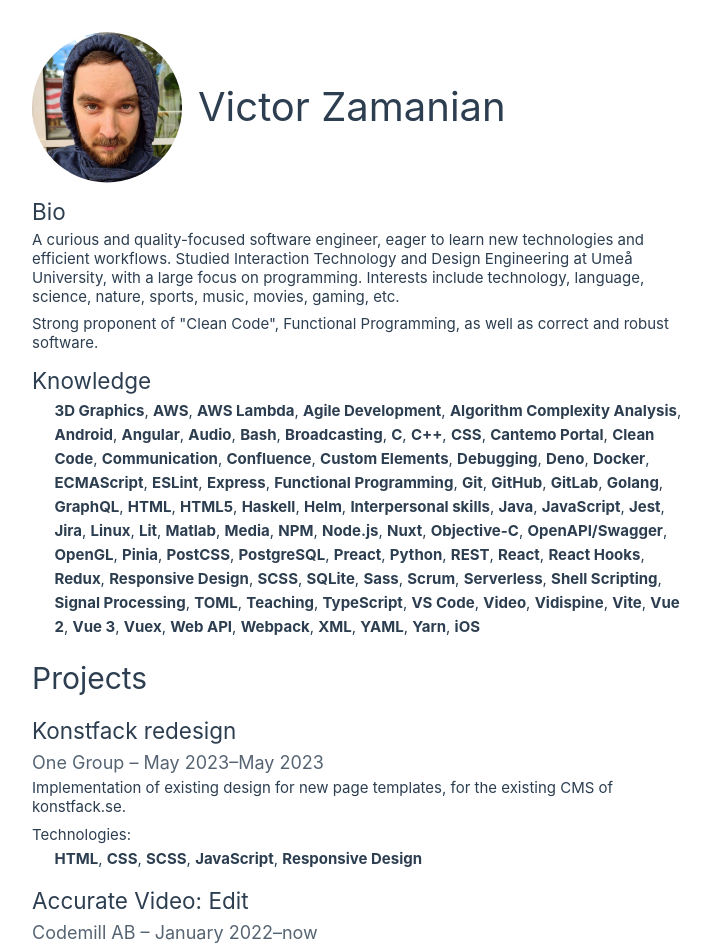
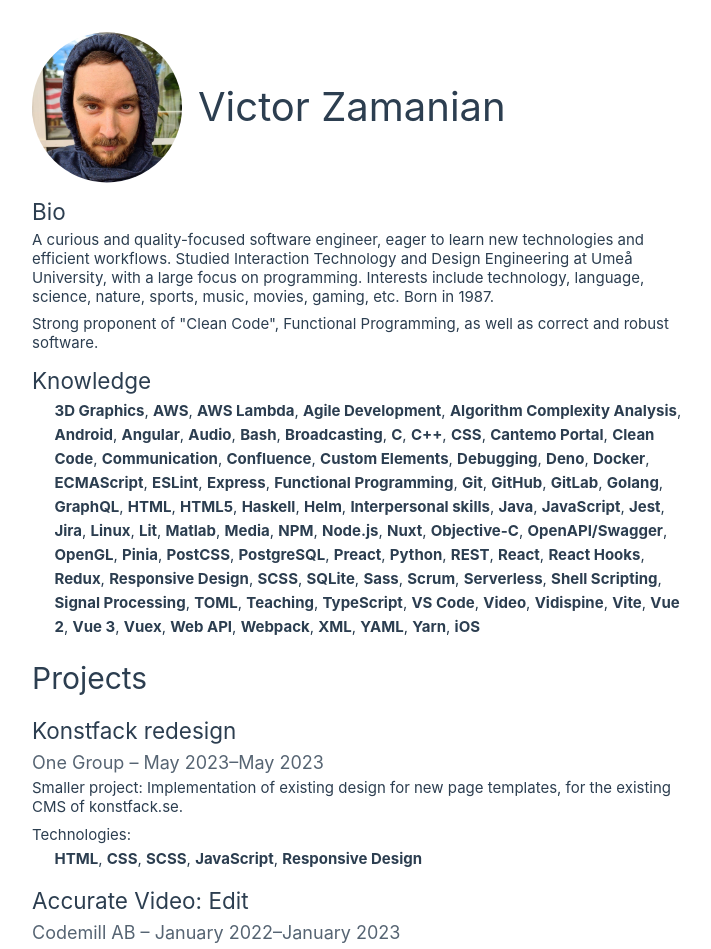
Before and after one commit to victorz/cv, a Vue app: page / in a window 1280 px wide. Shown: the top 949 px of the page, without its empty margins (280-991 px from the left). Built offline with nearby package versions, Linux system fonts and the light colour scheme.

Commit message:
Some small changes.

```diff
--- a/src/resume-data.ts
+++ b/src/resume-data.ts
@@ -43,7 +43,7 @@ const data: Resume = {
     name: "Victor Zamanian",
     dateOfBirth: new Date(1987, 1, 26),
     description: [
-      "A curious and quality-focused software engineer, eager to learn new technologies and efficient workflows. Studied Interaction Technology and Design Engineering at Umeå University, with a large focus on programming. Interests include technology, language, science, nature, sports, music, movies, gaming, etc.",
+      "A curious and quality-focused software engineer, eager to learn new technologies and efficient workflows. Studied Interaction Technology and Design Engineering at Umeå University, with a large focus on programming. Interests include technology, language, science, nature, sports, music, movies, gaming, etc. Born in 1987.",
       'Strong proponent of "Clean Code", Functional Programming, as well as correct and robust software.',
     ],
     contact: {
@@ -212,6 +212,7 @@ const data: Resume = {
     {
       company: "Codemill AB",
       start: "January 2022",
+      end: "January 2023",
       title: "Accurate Video: Edit",
       description:
         "Development of a web-based video editing application, as well as in-house Custom Elements library.",
@@ -230,7 +231,7 @@ const data: Resume = {
       end: "May 2023",
       title: "Konstfack redesign",
       description:
-        "Implementation of existing design for new page templates, for the existing CMS of konstfack.se.",
+        "Smaller project: Implementation of existing design for new page templates, for the existing CMS of konstfack.se.",
       technologies: ["HTML", "CSS", "SCSS", "JavaScript", "Responsive Design"],
     },
   ],
```
